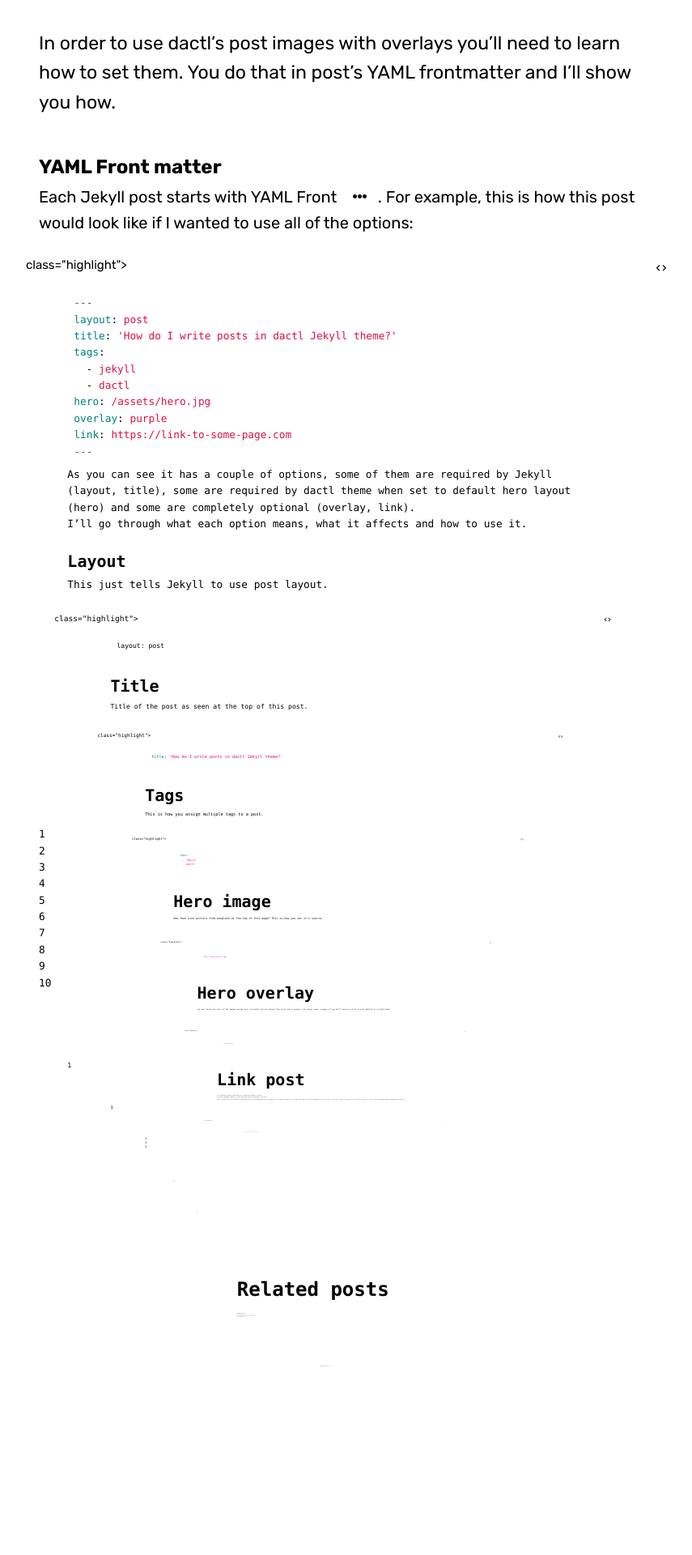
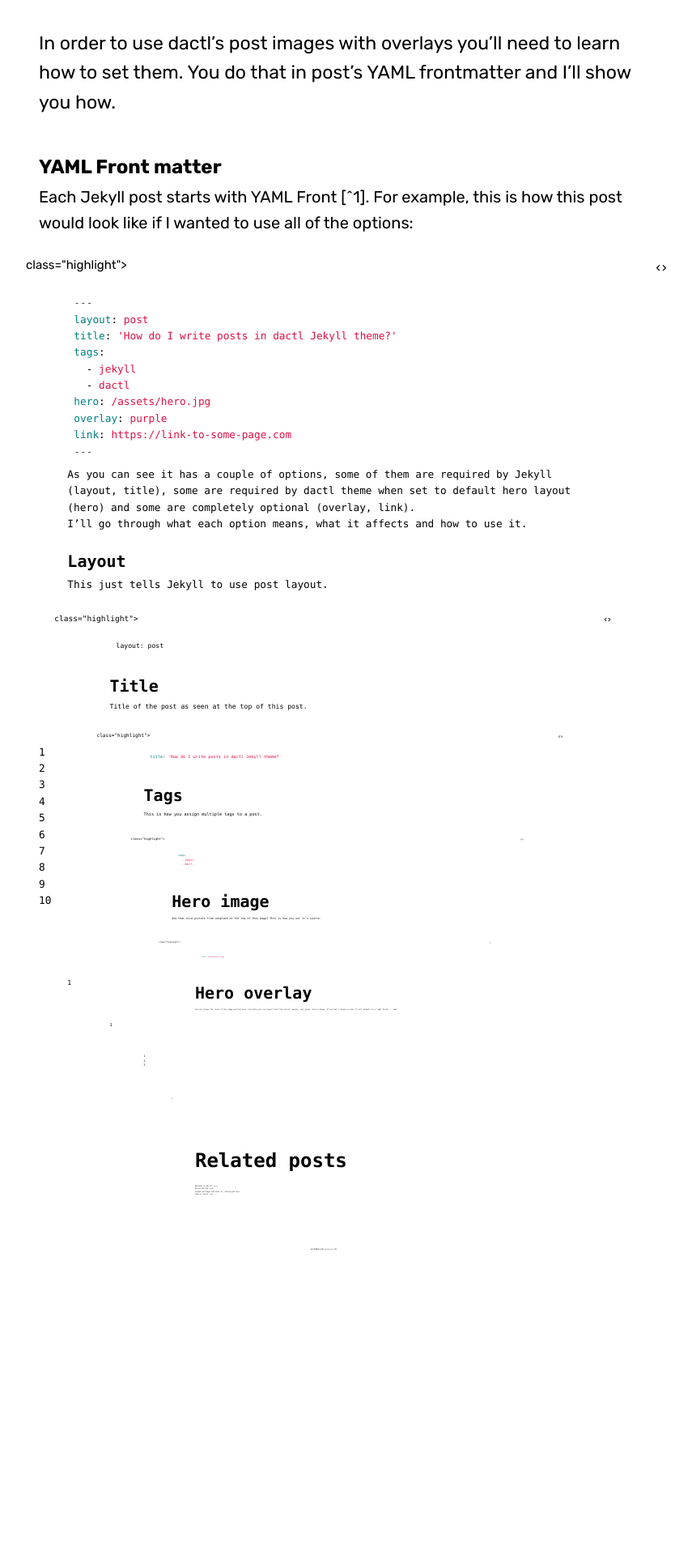
Before and after one commit to FUNzmr/Remember, a Jekyll site: the page built from _posts/2017-03-19-yaml-frontmatter.md, in a window 1280 px wide. Shown: the part 831-2751 px from the top of the page at 81% size, without its empty margins (208-1063 px from the left). Built offline with Jekyll 4.4.1, drawn with Linux system fonts in a browser that asks for light colours; some web fonts are replaced; comment, search, counter and statistics services are not loaded; after the commit the page ends 2630 px from its top, so only the background shows below that.

Commit message:
Update 2017-03-19-yaml-frontmatter.md

````diff
--- a/_posts/2017-03-19-yaml-frontmatter.md
+++ b/_posts/2017-03-19-yaml-frontmatter.md
@@ -5,7 +5,7 @@ tags:
   - jekyll
   - dactl
   - howto
-hero: https://source.unsplash.com/collection/345758/
+hero: https://source.unsplash.com/collection/261936/
 overlay: orange
 ---
 
@@ -63,15 +63,3 @@ You can choose the color of the image overlay here.
 Currently you can choose from five colors: purple, red, green, blue, orange.
 If you don't choose a color it will default to a light black.
 ```yaml
-overlay: purple
-```
-
-### Link post
-I've included link post functionality (a'la [Daring Fireball](http://daringfireball.net/)) in dactl.
-If you put webpage's address in that field then that post becomes a link post.
-Title of that post (on blog page only) becomes a link to the webpage you set the address to. To access the content of the post you need to click on 'Read more' link. To access a link post content in layout with titles only you need to click a meta link which shows up between date and tags.
-```yaml
-link: https://link-to-some-page.com
-```
-
-[^1]: Everything in between those two `---`
````
